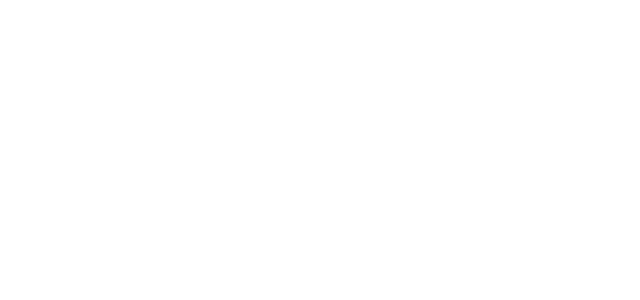
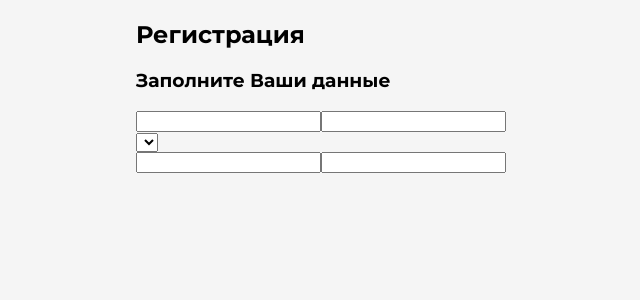
Before and after one commit to sheishenaliev9/mamod-test-task, a Vue app: page / in a window 1280 px wide. Shown: the top 300 px of the page, without its empty margins (319-959 px from the left). Built offline with nearby package versions, Linux system fonts and the light colour scheme.

Commit message:
created registration form & custom input

```diff
--- a/public/index.html
+++ b/public/index.html
@@ -1,15 +1,25 @@
 <!DOCTYPE html>
 <html lang="">
   <head>
-    <meta charset="utf-8">
-    <meta http-equiv="X-UA-Compatible" content="IE=edge">
-    <meta name="viewport" content="width=device-width,initial-scale=1.0">
-    <link rel="icon" href="<%= BASE_URL %>favicon.ico">
+    <meta charset="utf-8" />
+    <meta http-equiv="X-UA-Compatible" content="IE=edge" />
+    <meta name="viewport" content="width=device-width,initial-scale=1.0" />
+    <link rel="icon" href="<%= BASE_URL %>favicon.ico" />
+    <link rel="preconnect" href="https://fonts.googleapis.com" />
+    <link rel="preconnect" href="https://fonts.gstatic.com" crossorigin />
+    <link
+      href="https://fonts.googleapis.com/css2?family=Montserrat:ital,wght@0,100..900;1,100..900&display=swap"
+      rel="stylesheet"
+    />
     <title><%= htmlWebpackPlugin.options.title %></title>
   </head>
   <body>
     <noscript>
-      <strong>We're sorry but <%= htmlWebpackPlugin.options.title %> doesn't work properly without JavaScript enabled. Please enable it to continue.</strong>
+      <strong
+        >We're sorry but <%= htmlWebpackPlugin.options.title %> doesn't work
+        properly without JavaScript enabled. Please enable it to
+        continue.</strong
+      >
     </noscript>
     <div id="app"></div>
     <!-- built files will be auto injected -->
--- a/src/App.vue
+++ b/src/App.vue
@@ -1,24 +1,32 @@
 <template>
   <div id="app">
+    <registration-form />
   </div>
 </template>
 
 <script>
+import RegistrationForm from "./components/RegistrationForm.vue";
 
 export default {
   name: "App",
   components: {
+    RegistrationForm,
   },
 };
 </script>
 
 <style>
+body {
+  margin: 0;
+  padding: 0;
+  box-sizing: border-box;
+  background-color: #f5f5f5;
+  font-family: "Montserrat", sans-serif;
+}
+
 #app {
-  font-family: Avenir, Helvetica, Arial, sans-serif;
-  -webkit-font-smoothing: antialiased;
-  -moz-osx-font-smoothing: grayscale;
-  text-align: center;
-  color: #2c3e50;
-  margin-top: 60px;
+  display: flex;
+  justify-content: center;
+  align-items: center;
 }
 </style>
--- /dev/null
+++ b/src/components/RegistrationForm.vue
@@ -0,0 +1,39 @@
+<template>
+  <form class="registration-form">
+    <div class="registration-form__title">
+      <h2>Регистрация</h2>
+    </div>
+
+    <div class="registration-form__inner">
+      <div class="registration-form__inner__title">
+        <h3>Заполните Ваши данные</h3>
+      </div>
+
+      <div class="registration-form__inner__inputs">
+        <div>
+          <custom-input type="string" />
+          <custom-input type="email" />
+        </div>
+        <select name="" id=""></select>
+        <div>
+          <custom-input type="password" />
+          <custom-input type="password" />
+        </div>
+      </div>
+    </div>
+  </form>
+</template>
+
+<script>
+import CustomInput from "./UI/CustomInput.vue";
+export default {
+  name: "App",
+  components: {
+    CustomInput,
+  },
+};
+</script>
+
+<style scoped>
+
+</style>
--- /dev/null
+++ b/src/components/UI/CustomInput.vue
@@ -0,0 +1,14 @@
+<template>
+  <input :type="type" />
+</template>
+
+<script>
+export default {
+    name: "CustomInput",
+    props: {
+        type: String
+    }
+};
+</script>
+
+<style scoped></style>
```
Also changed, not shown: 1 other file (tests, documents, lock files or other folders).
